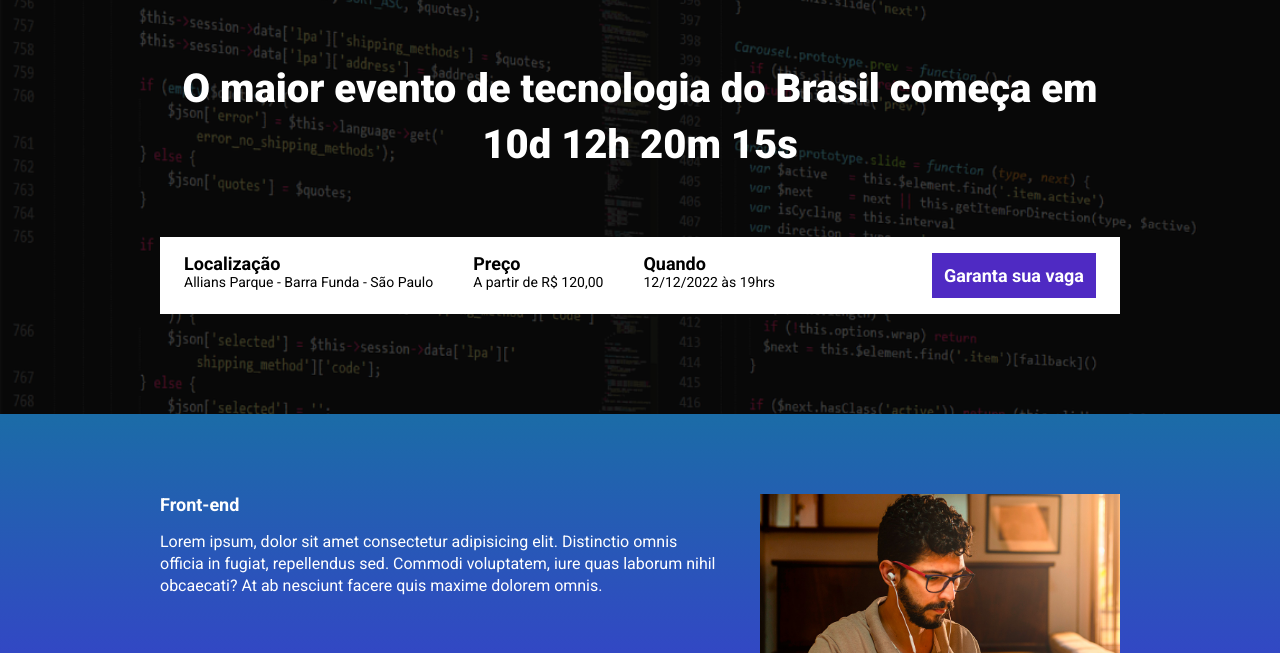
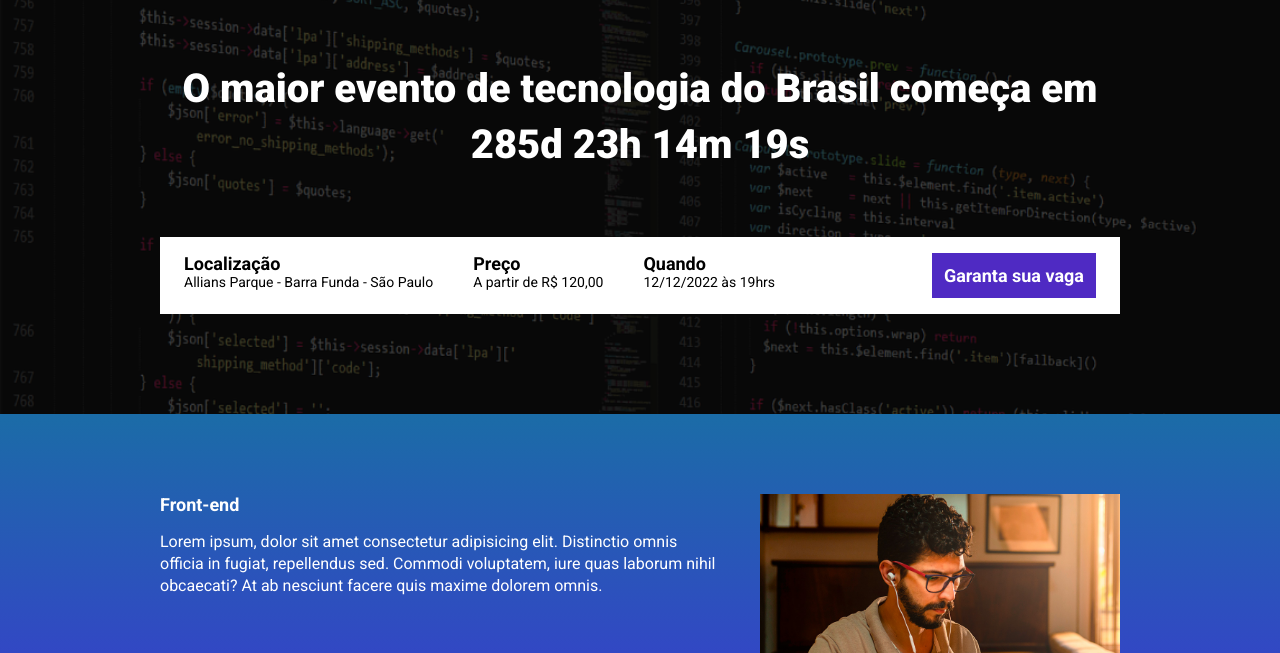
Before and after one commit to Jeymison/ebac_tech_talks, a website built with Parcel: page src/index.html in a window 1280 px wide. Shown: the part 147-800 px from the top of the page. Built offline with nearby package versions, Linux system fonts and the light colour scheme.

Commit message:
Criando a contagem regressiva

```diff
--- a/package.json
+++ b/package.json
@@ -2,9 +2,9 @@
   "name": "landingpage",
   "version": "1.0.0",
   "description": "",
-  "main": "index.js",
   "scripts": {
     "dev": "parcel src/index.html src/styles/main.scss src/scripts/main.js",
+    "build": "parcel build src/index.html",
     "test": "echo \"Error: no test specified\" && exit 1"
   },
   "keywords": [],
--- a/src/index.html
+++ b/src/index.html
@@ -18,7 +18,7 @@
         <div class="container">
             <img class="hero__logo" src="./images/ebac_logo.svg" alt="EBAC">
             <p class="hero__text">
-                O maior evento de tecnologia do Brasil começa em 10d 12h 20m 15s
+                O maior evento de tecnologia do Brasil começa em <span id="contador"></span>
             </p>
             <div class="infos-bar">
                 <ul class="infos-bar__infos">
--- a/src/scripts/main.js
+++ b/src/scripts/main.js
@@ -1 +1,23 @@
 AOS.init();
+
+const dataDoEvento = new Date("Dec 01, 2024 19:00:00");
+const timeStampDoEvento = dataDoEvento.getTime();
+
+const contaAsHoras = setInterval(function() {
+    const agora = new Date();
+    const timeStampAtual= agora.getTime();
+
+    const distanciaAteOEvento = timeStampDoEvento - timeStampAtual;
+
+    const diaEmMs = 1000 * 60 * 60 * 24;
+    const horaEmMs = 1000 * 60 * 60;
+    const minutoEmMs = 1000 * 60;
+
+    const diasAteOEvento = Math.floor(distanciaAteOEvento / diaEmMs);
+    const horasAteOEvento = Math.floor((distanciaAteOEvento % diaEmMs) / horaEmMs);
+    const minutosAteOEvento = Math.floor((distanciaAteOEvento % horaEmMs) / minutoEmMs);
+    const segundosAteOEvento = Math.floor((distanciaAteOEvento % minutoEmMs) / 1000);
+
+    document.getElementById('contador').innerHTML = `${diasAteOEvento}d ${horasAteOEvento}h ${minutosAteOEvento}m ${segundosAteOEvento}s`
+
+}, 1000)
```
